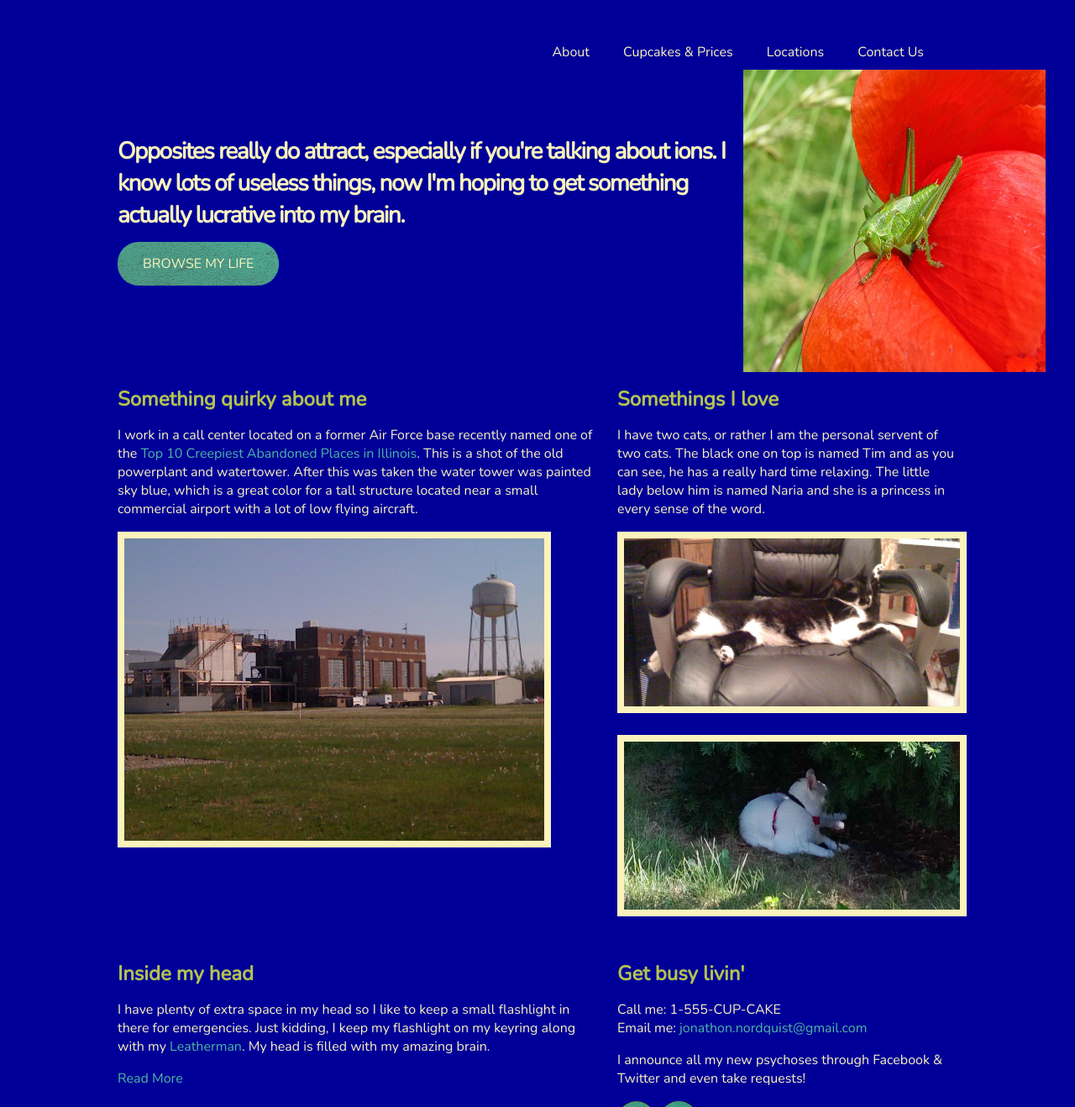
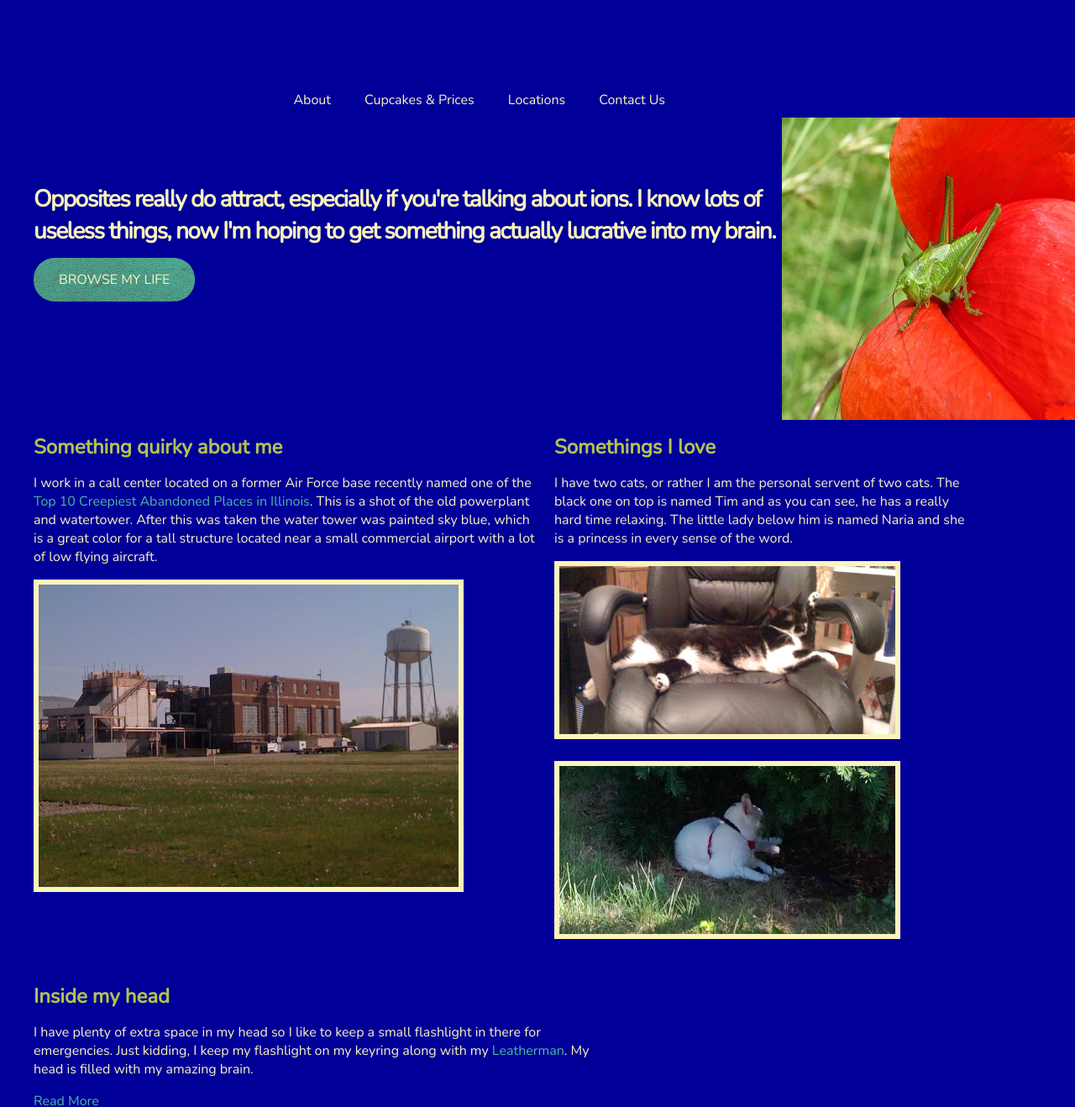
Before and after one commit to cugamer/website, a plain HTML site: page smells_like_teen_spirit.html in a window 1280 px wide. Shown: the part 69-1387 px from the top of the page at 84% size. Drawn offline with nearby package versions, Linux system fonts and the light colour scheme.

Commit message:
changed grid, set quirky width, changed image borders

```diff
--- a/css/grid.css
+++ b/css/grid.css
@@ -2,21 +2,21 @@
  Width: 1000px
  # Columns : 12
  Column width: 65px
- Gutter : 20px
+ Gutter : 24px
 
  */
-.grid_1 { width: 65px; }
-.grid_2 { width: 150px; }
-.grid_3 { width: 235px; }
-.grid_4 { width: 320px; }
-.grid_5 { width: 405px; }
-.grid_6 { width: 490px; }
-.grid_7 { width: 575px; }
-.grid_8 { width: 660px; }
-.grid_9 { width: 745px; }
-.grid_10 { width: 830px; }
-.grid_11 { width: 915px; }
-.grid_12 { width: 1000px; }
+.grid_1 { width: 99px; }
+.grid_2 { width: 198px; }
+.grid_3 { width: 297px; }
+.grid_4 { width: 396px; }
+.grid_5 { width: 495px; }
+.grid_6 { width: 594px; }
+.grid_7 { width: 693px; }
+.grid_8 { width: 792px; }
+.grid_9 { width: 891px; }
+.grid_10 { width: 990px; }
+.grid_11 { width: 1089px; }
+.grid_12 { width: 1188px; }
 
 .grid_1,
 .grid_2,
@@ -39,7 +39,7 @@
 .omega{margin-right:0px;}
 
 .container{
-	width: 1000px;
+	width: 1200px;
 	margin: auto;
 }
 
--- a/css/style.css
+++ b/css/style.css
@@ -51,13 +51,16 @@ ul.nav li a {
 	margin: 50px 0 75px 0;
 }
 
-#new-cupcakes img {
-	border: 8px solid #faf3bc;
+#cats img {
+	border: 6px solid #faf3bc;
 	margin: 0 0 20px 0;
 }
 
-#featured-cupcake img {
-	border: 8px solid #faf3bc;
+#quirky{
+    width: 600px;
+}
+#quirky img {
+	border: 6px solid #faf3bc;
 }
 
 #copyright {
--- a/smells_like_teen_spirit.html
+++ b/smells_like_teen_spirit.html
@@ -35,13 +35,13 @@
 	    <img src="img/grasshopper.jpg" alt="This grasshopper will murder you in your sleep." height="360" width="360">
     </div>
 
-	  <div id="featured-cupcake" class="grid_7">
+	  <div id="quirky" class="grid_7">
 	  	<h2>Something quirky about me</h2>
 	  	<p>I work in a call center located on a former Air Force base recently named one of the <a href="http://mysteriousheartland.com/top-10/top-10-creepiest-abandoned-places-in-illinois/">Top 10 Creepiest Abandoned Places in Illinois</a>.  This is a shot of the old powerplant and watertower.  After this was taken the water tower was painted sky blue, which is a great color for a tall structure located near a small commercial airport with a lot of low flying aircraft.</p>
 	  	<img src="img/base.JPG" alt="What's that over there moving in the shadow?" height="360" width="500">
 	  </div>
 
-    <div id="new-cupcakes" class="grid_5 omega">
+    <div id="cats" class="grid_5 omega">
       <h2>Somethings I love</h2>
       <p>I have two cats, or rather I am the personal servent of two cats.  The black one on top is named Tim and as you can see, he has a really hard time relaxing.  The little lady below him is named Naria and she is a princess in every sense of the word.  <p>
       <img src="img/tim.jpg" alt="Having no bones is the way to go." height="200" width ="400">
```
